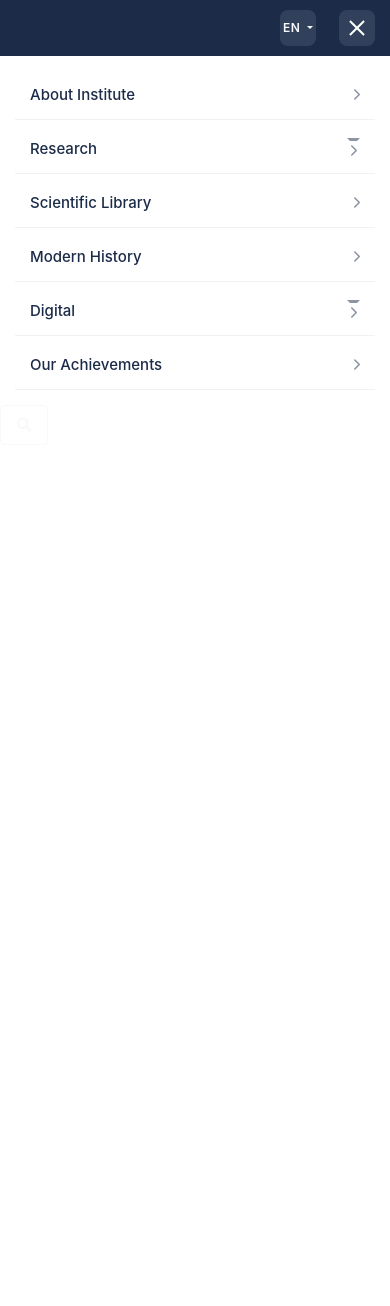
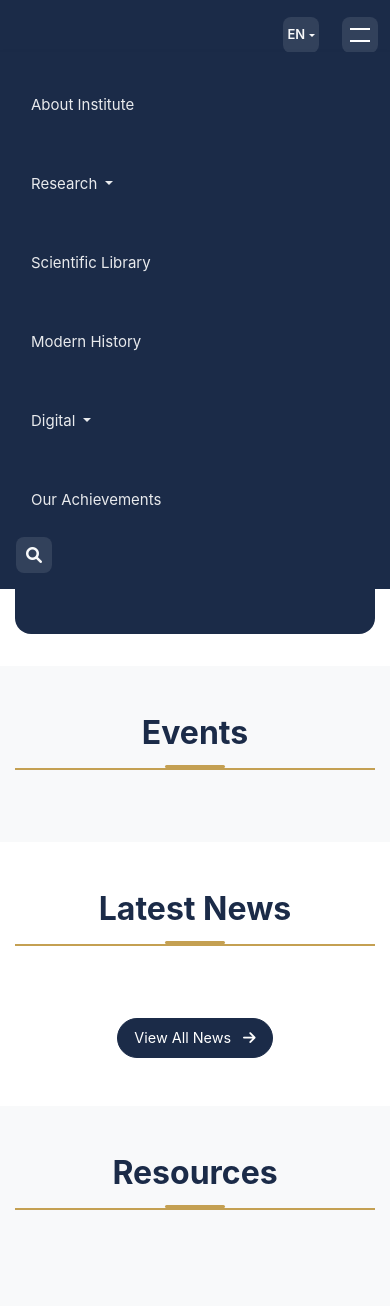
Before and after one commit to SmaylovSerikbay/historystate, a Django app: page /en/ in a window 390 px wide, after a click that opens the changed part. Shown: the top 1306 px of the page. Before the commit the page ends 390 px from the top, so only its background shows below. Run offline with Django 5.2, Linux system fonts and the light colour scheme; data that the repository does not hold is empty; some libraries are stand-ins or nearby versions.

Commit message:
Refine mobile navbar media queries with detailed responsive adjustments

```diff
--- a/templates/base.html
+++ b/templates/base.html
@@ -164,147 +164,139 @@
 
         /* Мобильная навигация */
         @media (max-width: 991.98px) {
-            body {
-                padding-top: 60px;
+            /* Шапка */
+            .navbar > .container {
+                padding: 8px 15px;
             }
 
-            .navbar {
-                min-height: 60px;
-                background: var(--primary-color);
-            }
-
-            .navbar > .container {
-                padding: 0 15px;
-            }
-
-            /* Логотип в мобильной версии */
+            /* Логотип */
             .navbar-brand {
-                font-size: 16px;
-                padding: 0;
+                font-size: 15px;
+                line-height: 1.2;
+                max-width: calc(100% - 140px); /* Оставляем место для кнопок */
+                margin-right: 0;
             }
 
             .header-logo {
                 height: 32px;
                 margin-right: 10px;
+                object-fit: contain;
             }
 
-            /* Мобильное меню */
-            .navbar-collapse {
+            .navbar-brand span {
+                display: block;
+                white-space: normal;
+                word-wrap: break-word;
+            }
+
+            /* Группа кнопок справа */
+            .mobile-buttons {
+                display: flex;
+                align-items: center;
+                gap: 8px;
+                margin-left: auto;
+            }
+
+            /* Поиск в мобильной версии */
+            .search-wrapper {
+                order: -1; /* Перемещаем поиск перед языками */
+                margin: 0;
+            }
+
+            .search-toggle {
+                width: 40px;
+                height: 40px;
+                padding: 0;
+                display: flex;
+                align-items: center;
+                justify-content: center;
+                background: rgba(255,255,255,0.1);
+                border: none;
+                border-radius: 8px;
+            }
+
+            .search-toggle i {
+                font-size: 16px;
+            }
+
+            .search-popup {
                 position: fixed;
                 top: 60px;
                 left: 0;
                 right: 0;
-                bottom: 0;
-                background: #fff;
-                padding: 0;
-                overflow-y: auto;
-                transition: all 0.3s ease;
-                transform: translateX(100%);
-                z-index: 1000;
+                width: 100%;
+                margin: 0;
+                padding: 15px;
+                border-radius: 0;
+                background: var(--primary-color);
+                box-shadow: 0 2px 10px rgba(0,0,0,0.1);
             }
 
-            .navbar-collapse.show {
-                transform: translateX(0);
+            .search-form .form-control {
+                height: 40px;
+                font-size: 15px;
+                border: none;
+                background: rgba(255,255,255,0.1);
+                color: #fff;
+                padding: 0 15px;
             }
 
-            /* Навигация */
-            .navbar-nav {
-                padding: 15px;
-                margin: 0;
-                background: #fff;
+            .search-form .form-control::placeholder {
+                color: rgba(255,255,255,0.7);
             }
 
-            .nav-item {
-                margin: 0;
-                border-bottom: 1px solid rgba(0,0,0,0.05);
-            }
-
-            .nav-link {
-                color: var(--primary-color) !important;
-                padding: 15px !important;
-                font-size: 16px;
-                font-weight: 500;
-                display: flex;
-                align-items: center;
-                justify-content: space-between;
-            }
-
-            .nav-link:after {
-                content: '\f054';
-                font-family: 'Font Awesome 6 Free';
-                font-weight: 900;
-                font-size: 12px;
-                opacity: 0.5;
-            }
-
-            .nav-link:hover {
-                background: var(--light-bg);
-                color: var(--primary-color) !important;
-            }
-
-            /* Выпадающее меню */
-            .dropdown-menu {
-                position: static !important;
-                background: var(--light-bg);
-                margin: 0;
-                padding: 0;
+            .search-form .btn {
+                height: 40px;
+                padding: 0 15px;
+                background: var(--secondary-color);
                 border: none;
-                border-radius: 0;
-                box-shadow: none;
-            }
-
-            .dropdown-item {
-                padding: 12px 20px;
-                color: var(--primary-color);
-                font-size: 15px;
-                border-bottom: 1px solid rgba(0,0,0,0.03);
-            }
-
-            .dropdown-item:hover {
-                background: rgba(0,0,0,0.03);
-                padding-left: 25px;
-            }
-
-            /* Кнопки в шапке */
-            .mobile-buttons {
-                display: flex;
-                align-items: center;
-                gap: 8px;
             }
 
             /* Переключатель языков */
             .language-switcher .btn {
-                width: 45px;
+                width: 40px;
                 height: 40px;
                 padding: 0;
+                display: flex;
+                align-items: center;
+                justify-content: center;
+                background: rgba(255,255,255,0.1);
                 border: none;
-                background: rgba(255,255,255,0.1);
                 border-radius: 8px;
                 font-size: 13px;
                 font-weight: 600;
-                letter-spacing: 0.5px;
             }
 
             .language-switcher .dropdown-menu {
-                position: absolute !important;
-                right: 0;
-                left: auto !important;
-                top: 100% !important;
-                min-width: 120px;
-                background: #fff;
-                margin-top: 5px;
-                border-radius: 12px;
-                box-shadow: 0 5px 15px rgba(0,0,0,0.1);
-                padding: 5px;
-                transform: none !important;
+                position: fixed !important;
+                top: 60px !important;
+                left: 0 !important;
+                right: 0 !important;
+                width: 100%;
+                margin: 0;
+                padding: 10px;
+                border-radius: 0;
+                background: var(--primary-color);
+                box-shadow: 0 2px 10px rgba(0,0,0,0.1);
+                display: flex;
+                justify-content: center;
+                gap: 10px;
             }
 
             .language-switcher .dropdown-item {
-                padding: 10px 15px;
+                width: auto;
+                padding: 8px 20px;
                 text-align: center;
+                color: #fff;
+                background: rgba(255,255,255,0.1);
                 border-radius: 8px;
+                font-weight: 500;
                 border: none;
-                font-weight: 500;
+            }
+
+            .language-switcher .dropdown-item:hover {
+                background: rgba(255,255,255,0.2);
+                padding-left: 20px;
             }
 
             /* Кнопка меню */
@@ -315,106 +307,62 @@
                 border: none;
                 background: rgba(255,255,255,0.1);
                 border-radius: 8px;
-                position: relative;
-            }
-
-            .navbar-toggler-icon {
-                width: 20px;
-                height: 2px;
-                background: #fff;
-                position: relative;
-                transition: all 0.3s ease;
-            }
-
-            .navbar-toggler-icon::before,
-            .navbar-toggler-icon::after {
-                content: '';
-                position: absolute;
-                left: 0;
-                width: 20px;
-                height: 2px;
-                background: #fff;
-                transition: all 0.3s ease;
-            }
-
-            .navbar-toggler-icon::before {
-                top: -6px;
-            }
-
-            .navbar-toggler-icon::after {
-                bottom: -6px;
-            }
-
-            .navbar-toggler[aria-expanded="true"] .navbar-toggler-icon {
-                background: transparent;
-            }
-
-            .navbar-toggler[aria-expanded="true"] .navbar-toggler-icon::before {
-                top: 0;
-                transform: rotate(45deg);
-            }
-
-            .navbar-toggler[aria-expanded="true"] .navbar-toggler-icon::after {
-                bottom: 0;
-                transform: rotate(-45deg);
             }
         }
 
         @media (max-width: 576px) {
-            body {
-                padding-top: 56px;
-            }
-
-            .navbar {
-                min-height: 56px;
+            .navbar > .container {
+                padding: 6px 12px;
             }
 
             .navbar-brand {
                 font-size: 14px;
+                max-width: calc(100% - 130px);
             }
 
             .header-logo {
                 height: 28px;
+                margin-right: 8px;
             }
 
-            .navbar-collapse {
-                top: 56px;
-            }
-
-            .navbar-toggler,
-            .language-switcher .btn {
+            .search-toggle,
+            .language-switcher .btn,
+            .navbar-toggler {
                 width: 36px;
                 height: 36px;
             }
 
-            .language-switcher .btn {
-                font-size: 12px;
+            .search-popup,
+            .language-switcher .dropdown-menu {
+                top: 56px !important;
             }
 
-            .nav-link {
-                padding: 12px 15px !important;
-                font-size: 15px;
-            }
-
-            .dropdown-item {
-                padding: 10px 15px;
-                font-size: 14px;
+            .search-form .form-control,
+            .search-form .btn {
+                height: 36px;
             }
         }
 
         @media (max-width: 360px) {
             .navbar-brand {
                 font-size: 13px;
+                max-width: calc(100% - 120px);
             }
 
             .header-logo {
                 height: 24px;
+                margin-right: 6px;
             }
 
-            .navbar-toggler,
-            .language-switcher .btn {
+            .search-toggle,
+            .language-switcher .btn,
+            .navbar-toggler {
                 width: 34px;
                 height: 34px;
+            }
+
+            .mobile-buttons {
+                gap: 6px;
             }
         }
 
```
